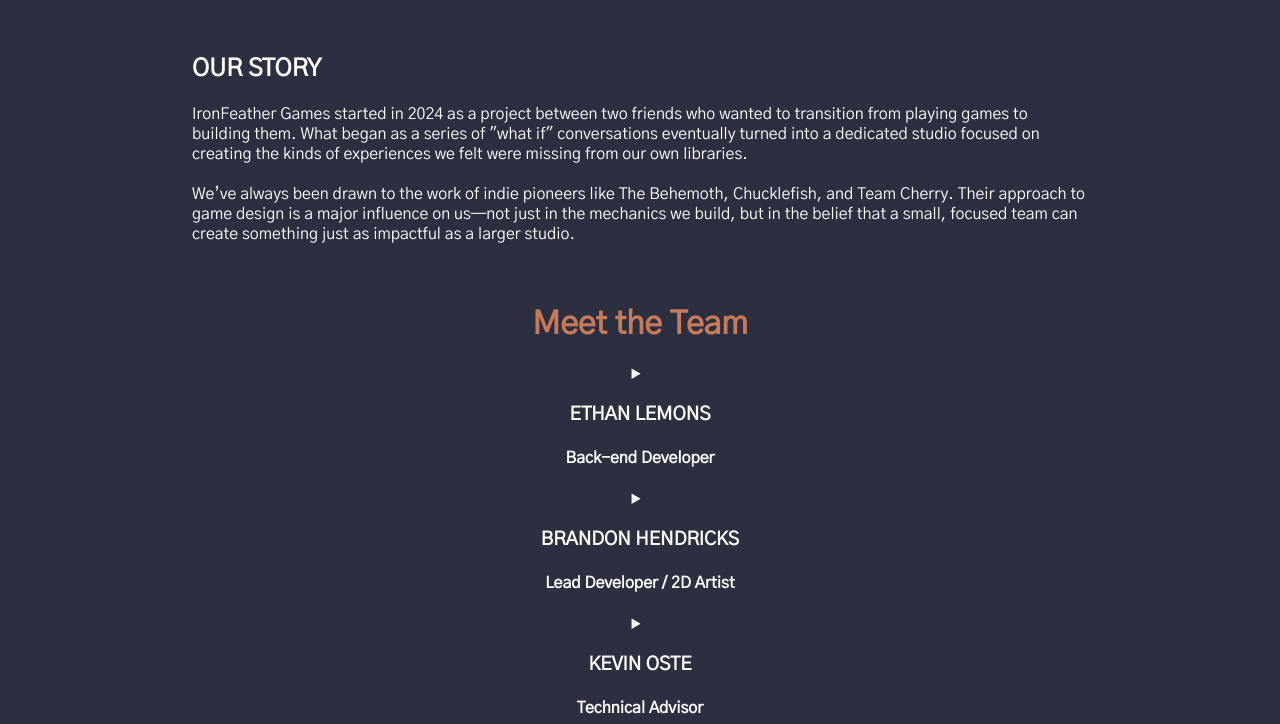
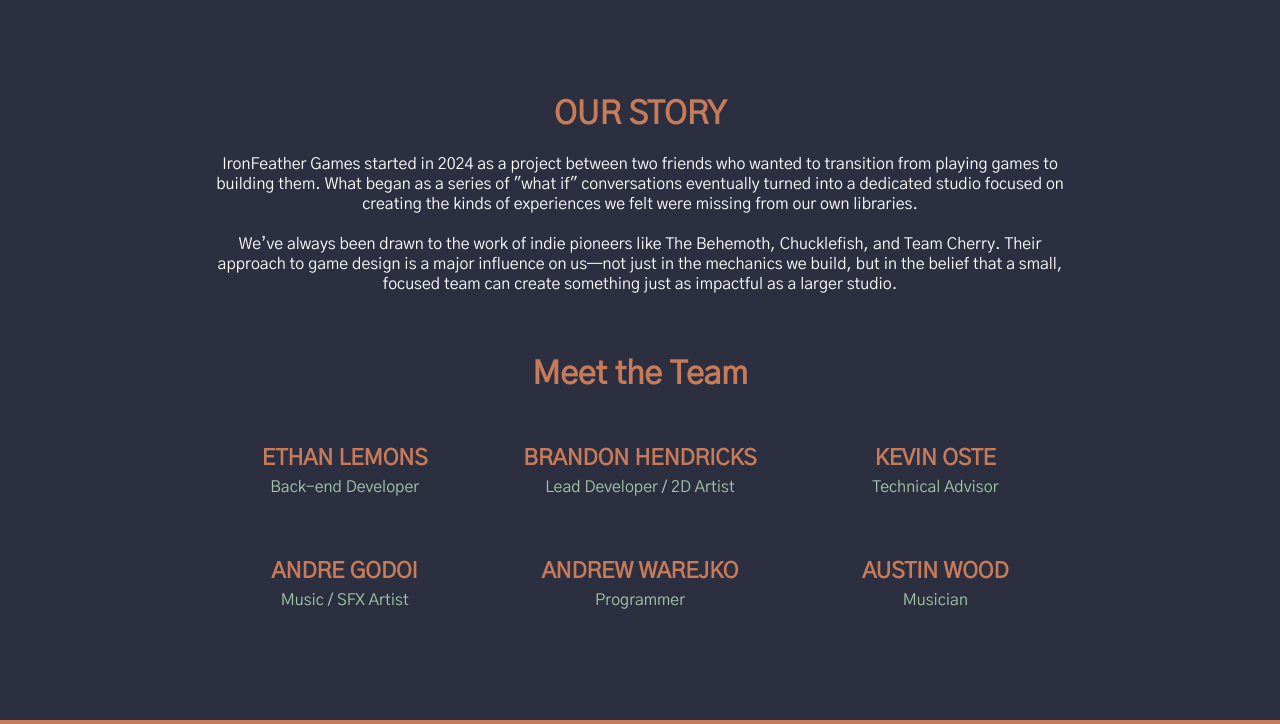
Before and after one commit to brandon0hendricks/IronFeatherWebsite, a plain HTML site: page AboutUs.html in a window 1280 px wide. Shown: the part 76-800 px from the top of the page. Drawn offline with Linux system fonts and the light colour scheme.

Commit message:
Edited About Us section.
Created summary drop downs, added animations, and slight refactoring

```diff
--- a/HomeStyleSheet.css
+++ b/HomeStyleSheet.css
@@ -141,9 +141,8 @@ footer {
     font-family: 'Gothic A1';
     font-weight: bold;
 }
-
 #TheTeam {
-    max-width: 900px;
+    max-width: 1100px;
     margin: 60px auto;
     padding: 0 20px;
     text-align: center;
@@ -152,36 +151,98 @@ footer {
 #TheTeam h2 {
     font-size: 32px;
     color: #c77b58;
-    margin-bottom: 20px;
+    margin-bottom: 40px;
 }
 
-/* Individual Teammate Layout */
-#teammate {
+.team-grid {
     display: grid;
-    grid-template-columns: auto 1fr;
-    gap: 15px;
-    text-align: left;
-    margin-bottom: 45px;
-    align-items: baseline;
+    grid-template-columns: repeat(3, minmax(250px, 300px));
+    gap: 40px 30px;
+    justify-content: center;
+    align-items: start;
+    margin: 0 auto;
 }
 
-#name {
-    margin: 0;
-    font-size: 24px;
-    color: #c77b58;
-    white-space: nowrap;
+.teammate {
+    display: block;
+    width: 100%;
+    text-align: center;
 }
 
-#teamTitle {
+summary {
+    display: flex;
+    flex-direction: column;
+    align-items: center;
+    cursor: pointer;
+    list-style: none;
+    padding: 10px 0;
+    background: transparent;
+}
+
+summary::-webkit-details-marker {
+    display: none;
+}
+
+.name {
     margin: 0;
-    font-size: 18px;
+    font-size: 22px;
+    color: #c77b58;
+    text-transform: uppercase;
+}
+
+.teamTitle {
+    margin: 5px 0 0 0;
+    font-size: 16px;
     color: #a5c7a8;
     font-weight: normal;
 }
 
-#TeamInfo {
-    grid-column: 1 / -1;
-    margin-top: 10px;
+.info-wrapper {
+    margin-top: 15px;
+    padding: 15px;
+    border: 1px solid #444;
+    background: rgba(255, 255, 255, 0.02);
+    text-align: left;
+}
+
+.TeamInfo {
+    margin: 0;
+    font-size: 14px;
     line-height: 1.6;
     color: #e0e0e0;
 }
+
+@keyframes fadeIn {
+    from { opacity: 0; }
+    to { opacity: 1; }
+}
+
+.teammate[open] .info-wrapper {
+    animation: fadeIn 0.5s ease-in-out forwards;
+}
+
+@media (max-width: 900px) {
+    /* Switches to 2 columns on tablets */
+    .team-grid { grid-template-columns: repeat(2, minmax(250px, 300px)); }
+}
+
+@media (max-width: 600px) {
+    /* Switches to 1 column on phones */
+    .team-grid { grid-template-columns: 1fr; }
+}
+
+#AboutUs{
+    max-width: 900px;
+    margin: 60px auto;
+    padding: 0 20px;
+    text-align: center;
+
+}
+#OurStory{
+    font-size: 32px;
+    color: #c77b58;
+    margin-bottom: 20px;
+}
+
+
+    color: #e0
```
